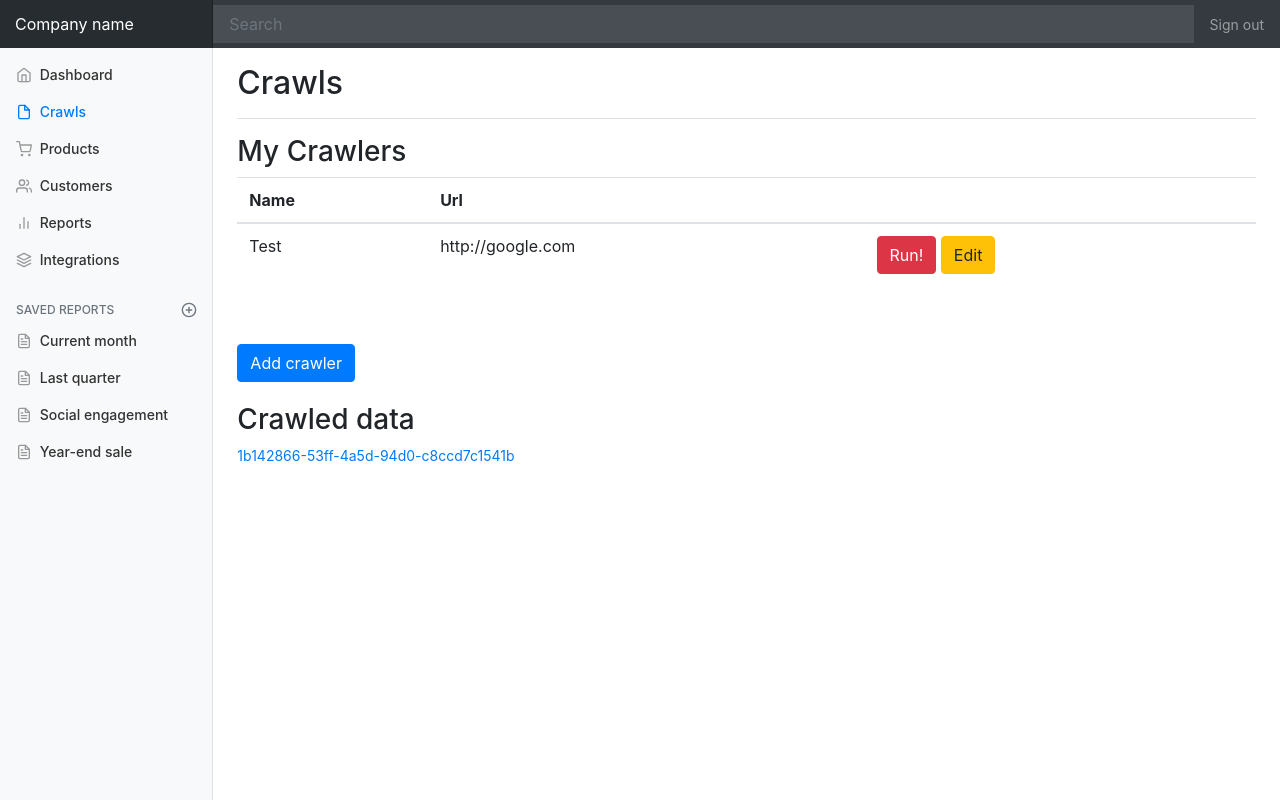
After one commit to rvandyk/comparator, a Django app: page /crawlpage/ in a window 1280 px wide. The commit adds this page. Run offline with Django 3.2, Linux system fonts and the light colour scheme; data comes from the database, SQL or seed files in the repository; both versions use the stored data as it was after the commit; some libraries are stand-ins or nearby versions.

Commit message:
front end

```diff
--- a/mainapp/models.py
+++ b/mainapp/models.py
@@ -19,3 +19,8 @@ class ScrapyItem(models.Model):
 
     def __str__(self):
         return self.unique_id
+
+class CrawlerModel(models.Model):
+    name = models.TextField()
+    url = models.TextField()
+    attributesJson = models.TextField()
--- a/mainapp/urls.py
+++ b/mainapp/urls.py
@@ -5,7 +5,10 @@ from . import views
 app_name = 'mainapp'
 urlpatterns = [
     path('', views.index, name='index'),
-    path('api/crawl', views.crawl, name='crawl')
+    path('crawlpage/', views.crawlpage, name='crawlpage'),
+    path('api/crawl', views.crawl, name='crawl'),
+    path('crawlpage/download/<str:unique_id>/', views.download_crawl, name='download_crawl'),
+    path('crawlpage/add_crawler', views.addCrawler, name="add_crawler")
 ]
 
 #SETTINGS ?
--- a/mainapp/views.py
+++ b/mainapp/views.py
@@ -1,20 +1,39 @@
+from http.client import HTTPResponse
 from uuid import uuid4
 from urllib.parse import urlparse
 from django.core.validators import URLValidator
 from django.core.exceptions import ValidationError
 from django.views.decorators.http import require_POST, require_http_methods
-from django.shortcuts import render
+from django.shortcuts import render, redirect
 from django.http import JsonResponse
 from django.views.decorators.csrf import csrf_exempt
 from scrapyd_api import ScrapydAPI
+from django.http import HttpResponse
+import json
+
+
 from mainapp.models import ScrapyItem
+from mainapp.models import CrawlerModel
 
 # connect scrapyd service
 scrapyd = ScrapydAPI('http://localhost:6800')
 
+
+
+
 def index(request):
     return render(request,'mainapp/index.html')
 
+def crawlpage(request):
+    items = ScrapyItem.objects.all()
+    models = CrawlerModel.objects.all()
+    return render(request, 'mainapp/crawlpage.html', {'items' : items,'models' : models })
+
+def download_crawl(request, unique_id):
+    item = ScrapyItem.objects.filter(unique_id=unique_id).values()
+    response = HttpResponse(item, content_type = 'application/json')
+    response['Content-Disposition'] = 'attachment; filename=export.json'
+    return response
 
 def is_valid_url(url):
     validate = URLValidator()
@@ -25,6 +44,37 @@ def is_valid_url(url):
 
     return True
 
+def is_valid_json(jsonfile):
+    try :
+        json.loads(jsonfile)
+    except ValueError as e:
+        return False
+
+    return True
+
+@require_http_methods(['POST'])
+def addCrawler(request):
+
+        url = request.POST['url_sitemap']
+        name = request.POST['name']
+        attributesJson = request.POST['attributesJson']
+        print(url)
+        print(name)
+        print(attributesJson)
+
+        if (not is_valid_url(url)) or (not is_valid_json(attributesJson)):
+            print(str(is_valid_json(attributesJson)))
+            print(str(is_valid_url(url)))
+            print('error')
+            return redirect('/crawlpage')
+
+        crawler = CrawlerModel()
+        crawler.url = url
+        crawler.attributesJson = attributesJson
+        crawler.name = name
+        crawler.save()
+        print('saved')
+        return redirect('/crawlpage')
 
 @csrf_exempt
 @require_http_methods(['POST', 'GET'])  # only get and post
--- a/scrapy_app/scrapy_app/pipelines.py
+++ b/scrapy_app/scrapy_app/pipelines.py
@@ -24,9 +24,10 @@ class ScrapyAppPipeline(object):
         # And here we are saving our crawled data with django models.
         item = ScrapyItem()
         item.unique_id = self.unique_id
-        item.data = json.dumps(self.items)
+        item.data = self.items
         item.save()
 
     def process_item(self, item, spider):
-        self.items.append(item['url'])
+        if item['price']:
+            self.items.append(json.dumps(dict(item)))
         return item
--- /dev/null
+++ b/templates/mainapp/base_dashboard.html
@@ -0,0 +1,139 @@
+{% load bootstrap4 %}
+{% load static %}
+{% bootstrap_css %}
+{% bootstrap_javascript jquery='full' %}
+<!doctype html>
+<html lang="en">
+  <head>
+    <meta charset="utf-8">
+    <meta name="viewport" content="width=device-width, initial-scale=1, shrink-to-fit=no">
+    <meta name="description" content="">
+    <meta name="author" content="">
+
+
+    <title>{% block title %} {% endblock %}</title>
+
+
+    <!-- Custom styles for this template -->
+    <link href="{% static "style/dashboard.css" %}" rel="stylesheet">
+
+  </head>
+
+  <body>
+
+
+    <nav class="navbar navbar-dark sticky-top bg-dark flex-md-nowrap p-0">
+      <a class="navbar-brand col-sm-3 col-md-2 mr-0" href="#">Company name</a>
+      <input class="form-control form-control-dark w-100" type="text" placeholder="Search" aria-label="Search">
+      <ul class="navbar-nav px-3">
+        <li class="nav-item text-nowrap">
+          <a class="nav-link" href="#">Sign out</a>
+        </li>
+      </ul>
+    </nav>
+
+    <div class="container-fluid">
+      <div class="row">
+        <nav class="col-md-2 d-none d-md-block bg-light sidebar">
+          <div class="sidebar-sticky">
+            <ul class="nav flex-column">
+              <li class="nav-item">
+                <a class="nav-link {% if request.path == '/'%} active {% endif %}" href="{% url 'mainapp:index' %}">
+                  <span data-feather="home"></span>
+                  Dashboard
+                </a>
+              </li>
+              <li class="nav-item">
+                <a class="nav-link {% if request.path == '/crawlpage/'%} active {% endif %}" href="{% url 'mainapp:crawlpage' %}">
+                  <span data-feather="file"></span>
+                  Crawls
+                </a>
+              </li>
+              <li class="nav-item">
+                <a class="nav-link" href="#">
+                  <span data-feather="shopping-cart"></span>
+                  Products
+                </a>
+              </li>
+              <li class="nav-item">
+                <a class="nav-link" href="#">
+                  <span data-feather="users"></span>
+                  Customers
+                </a>
+              </li>
+              <li class="nav-item">
+                <a class="nav-link" href="#">
+                  <span data-feather="bar-chart-2"></span>
+                  Reports
+                </a>
+              </li>
+              <li class="nav-item">
+                <a class="nav-link" href="#">
+                  <span data-feather="layers"></span>
+                  Integrations
+                </a>
+              </li>
+            </ul>
+
+            <h6 class="sidebar-heading d-flex justify-content-between align-items-center px-3 mt-4 mb-1 text-muted">
+              <span>Saved reports</span>
+              <a class="d-flex align-items-center text-muted" href="#">
+                <span data-feather="plus-circle"></span>
+              </a>
+            </h6>
+            <ul class="nav flex-column mb-2">
+              <li class="nav-item">
+                <a class="nav-link" href="#">
+                  <span data-feather="file-text"></span>
+                  Current month
+                </a>
+              </li>
+              <li class="nav-item">
+                <a class="nav-link" href="#">
+                  <span data-feather="file-text"></span>
+                  Last quarter
+                </a>
+              </li>
+              <li class="nav-item">
+                <a class="nav-link" href="#">
+                  <span data-feather="file-text"></span>
+                  Social engagement
+                </a>
+              </li>
+              <li class="nav-item">
+                <a class="nav-link" href="#">
+                  <span data-feather="file-text"></span>
+                  Year-end sale
+                </a>
+              </li>
+            </ul>
+          </div>
+        </nav>
+
+
+
+      <main role="main" class="col-md-9 ml-sm-auto col-lg-10 pt-3 px-4">
+
+      <div class="d-flex justify-content-between flex-wrap flex-md-nowrap align-items-center pb-2 mb-3 border-bottom">
+          {% block titlebar %} {% endblock %}
+      </div>
+
+
+        {% block content %} {% endblock %}
+      </main>
+      </div>
+    </div>
+
+
+
+    <!-- Icons -->
+    <script src="https://unpkg.com/feather-icons/dist/feather.min.js"></script>
+    <script>
+      feather.replace()
+    </script>
+
+    <!-- Graphs -->
+    <script src="https://cdnjs.cloudflare.com/ajax/libs/Chart.js/2.7.1/Chart.min.js"></script>
+    {% block scripts %} {% endblock %}
+  </body>
+</html>
--- /dev/null
+++ b/templates/mainapp/crawlpage.html
@@ -0,0 +1,93 @@
+{% extends 'mainapp/base_dashboard.html' %}
+
+{% block title %}
+    Crawls
+{% endblock %}
+
+{% block titlebar %}
+    <h1 class="h2">Crawls</h1>
+{% endblock %}
+
+
+{% block content %}
+
+    <h3>My Crawlers</h3>
+
+     <table class="table">
+    <thead>
+      <tr>
+        <th>Name</th>
+        <th>Url</th>
+        <th> </th>
+      </tr>
+    </thead>
+    <tbody>
+    {% for e in models %}
+        <tr>
+        <td>{{ e.name }}</td>
+        <td>{{ e.url }}</td>
+        <td> <button type="button" class="btn btn-danger">Run!</button> <button type="button" class="btn btn-warning">Edit</button></td>
+        </tr>
+    {% endfor %}
+
+    </tbody>
+  </table>
+
+
+
+    <br><br>
+
+    <!-- Button trigger modal -->
+    <button type="button" class="btn btn-primary" data-toggle="modal" data-target="#addcrawler">
+        Add crawler
+    </button>
+
+    <br><br>
+
+
+    <h3>Crawled data</h3>
+
+    {% for e in items %}
+        <a href="{% url 'mainapp:download_crawl' e.unique_id %}"> {{ e.unique_id }} </a>
+    {% endfor %}
+
+
+
+
+
+    <!-- Modal -->
+    <div class="modal fade" id="addcrawler" tabindex="-1" role="dialog" aria-labelledby="addcrawler" aria-hidden="true">
+        <div class="modal-dialog" role="document">
+            <div class="modal-content">
+                <div class="modal-header">
+                    <h5 class="modal-title">Add crawler</h5>
+                    <button type="button" class="close" data-dismiss="modal" aria-label="Close">
+                        <span aria-hidden="true">&times;</span>
+                    </button>
+                </div>
+                <div class="modal-body">
+
+                    <form action="{% url 'mainapp:add_crawler' %}" method="post">
+                        {% csrf_token %}
+                        <div class="form-group">
+                            <label for="name">Crawler name</label>
+                            <input type="text" class="form-control" name = "name" id="name" placeholder="MyCrawler">
+                            <label for="url_sitemap">Sitemap URL</label>
+                            <input type="text" class="form-control" name = "url_sitemap" id="url_sitemap" placeholder="http://...">
+                        </div>
+                        <div class="form-group">
+                            <label for="attributesJson">JSON Xpath</label>
+                            <textarea class="form-control" name="attributesJson" id="attributesJson" rows="3"></textarea>
+                        </div>
+
+                        <button type="submit" class="btn btn-primary">Add</button>
+
+                    </form>
+                </div>
+
+
+            </div>
+        </div>
+    </div>
+
+{% endblock %}
```
Also changed, not shown: templates/mainapp/index.html (+11 -126 lines), db.sqlite3, scrapy_app/dbs/default.db.
